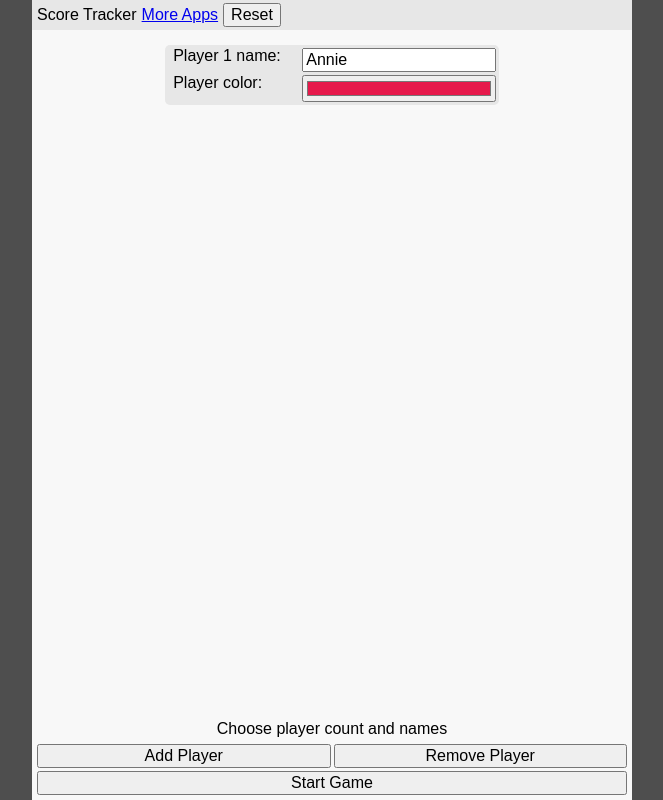
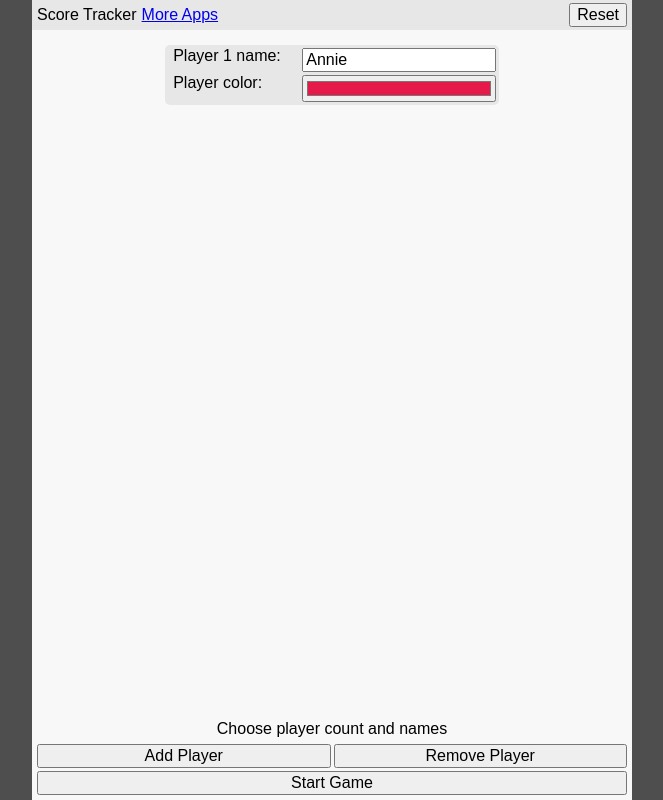
Before and after one commit to JakeBrowning90/score-tracker-2, a website built with webpack: page src/template.html in a window 1280 px wide. Shown: the whole page, without its empty margins (308-971 px from the left). Built offline with nearby package versions, Linux system fonts and the light colour scheme.

Commit message:
Add margin-left auto to Reset button

```diff
--- a/src/styles/styles.css
+++ b/src/styles/styles.css
@@ -34,6 +34,10 @@ header {
   align-items: center;
   gap: 5px;
   background-color: rgb(231, 231, 231);
+}
+
+#resetButton {
+  margin-left: auto;
 }
 
 main {
```
